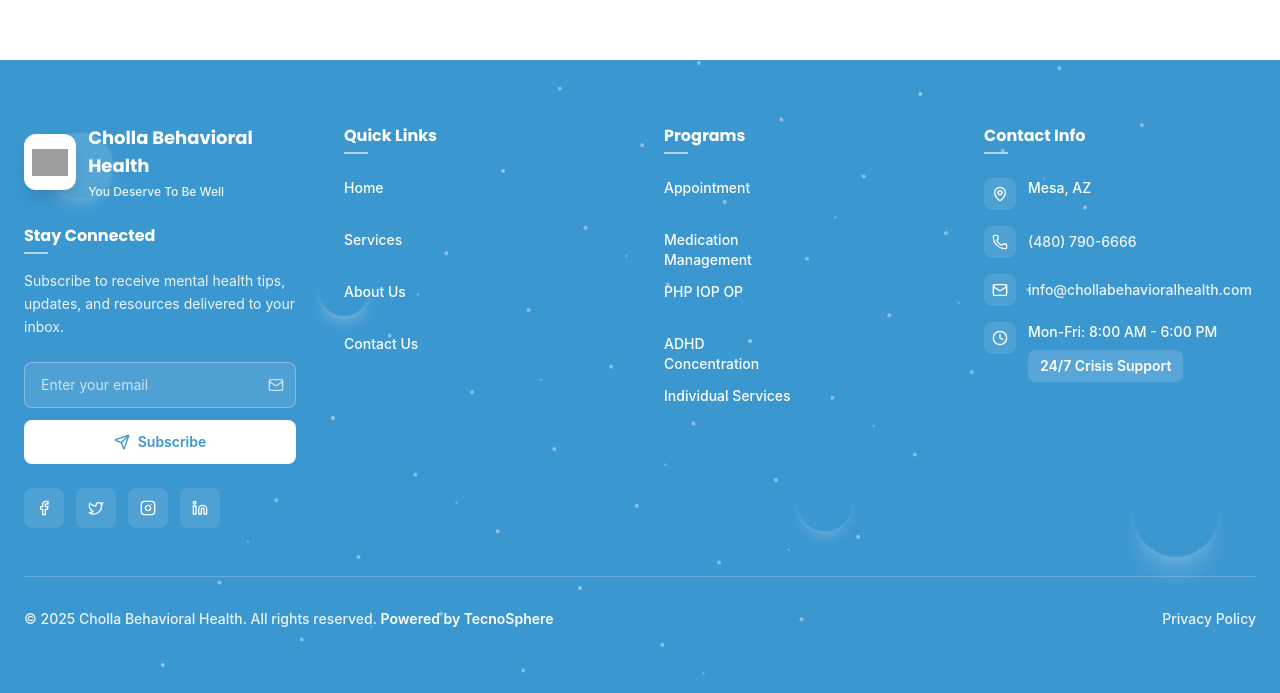
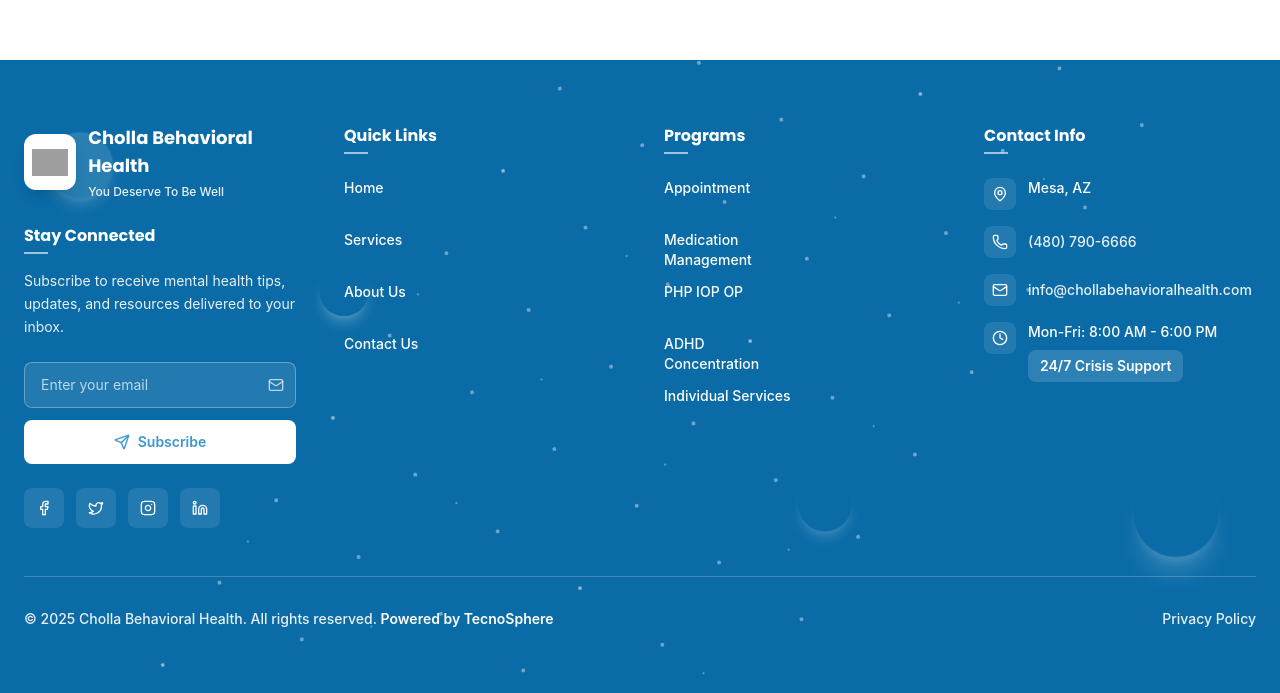
Before and after one commit to AliHaider728/Cholla-Behavioral-Health, a React (Vite) app: page /privacy-policy in a window 1280 px wide. Shown: the part 9243-9936 px from the top of the page. Built offline with nearby package versions, Linux system fonts and the light colour scheme; grey boxes are pictures that could not be loaded.

Commit message:
""footer

```diff
--- a/src/components/Footer.jsx
+++ b/src/components/Footer.jsx
@@ -24,7 +24,7 @@
     <footer className="relative text-white overflow-hidden">
       {/* Clean Gradient Background */}
       <div
-        className="absolute inset-0 bg-[#3b97d0]"
+        className="absolute inset-0 bg-[#0a6ba7]"
       ></div>
 
       {/* Subtle Animated Background */}
```
